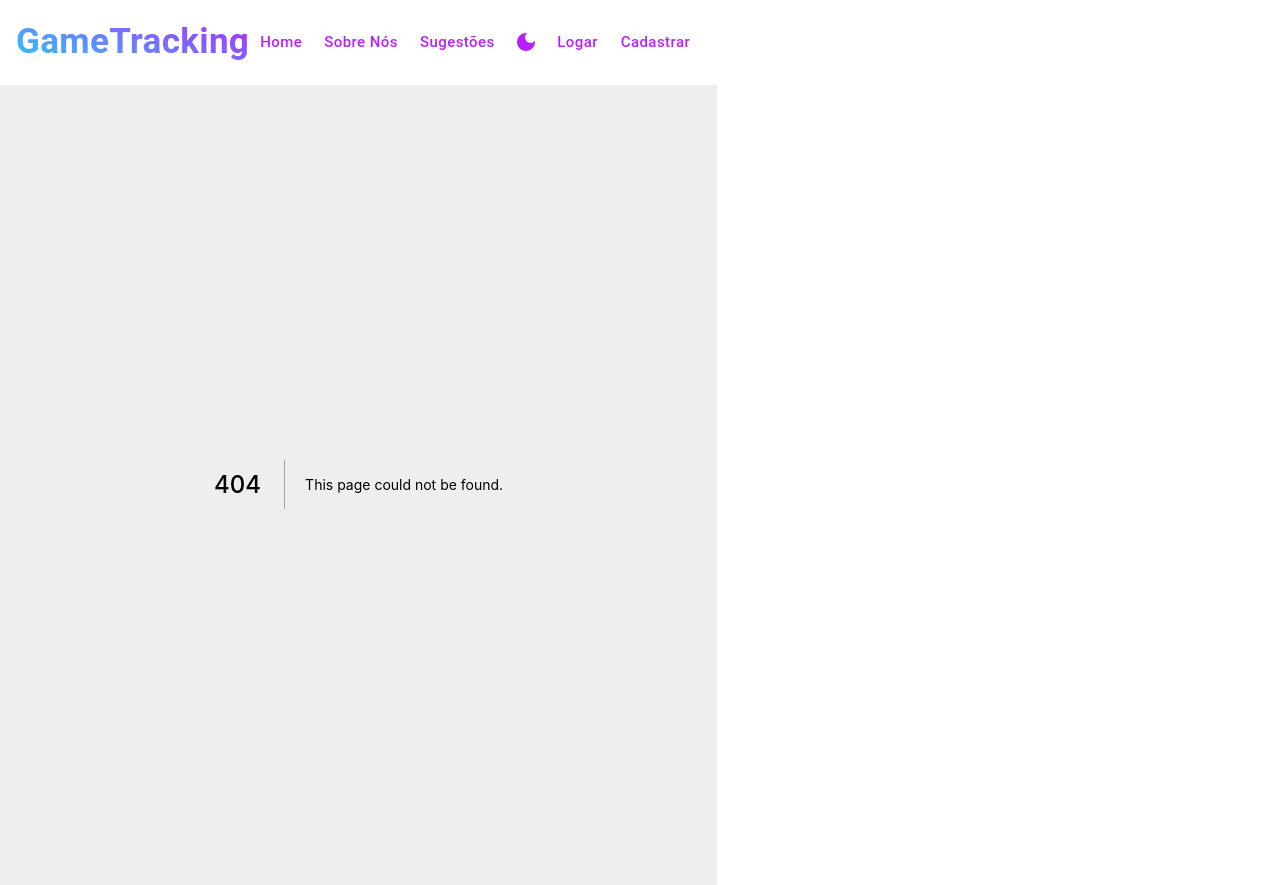
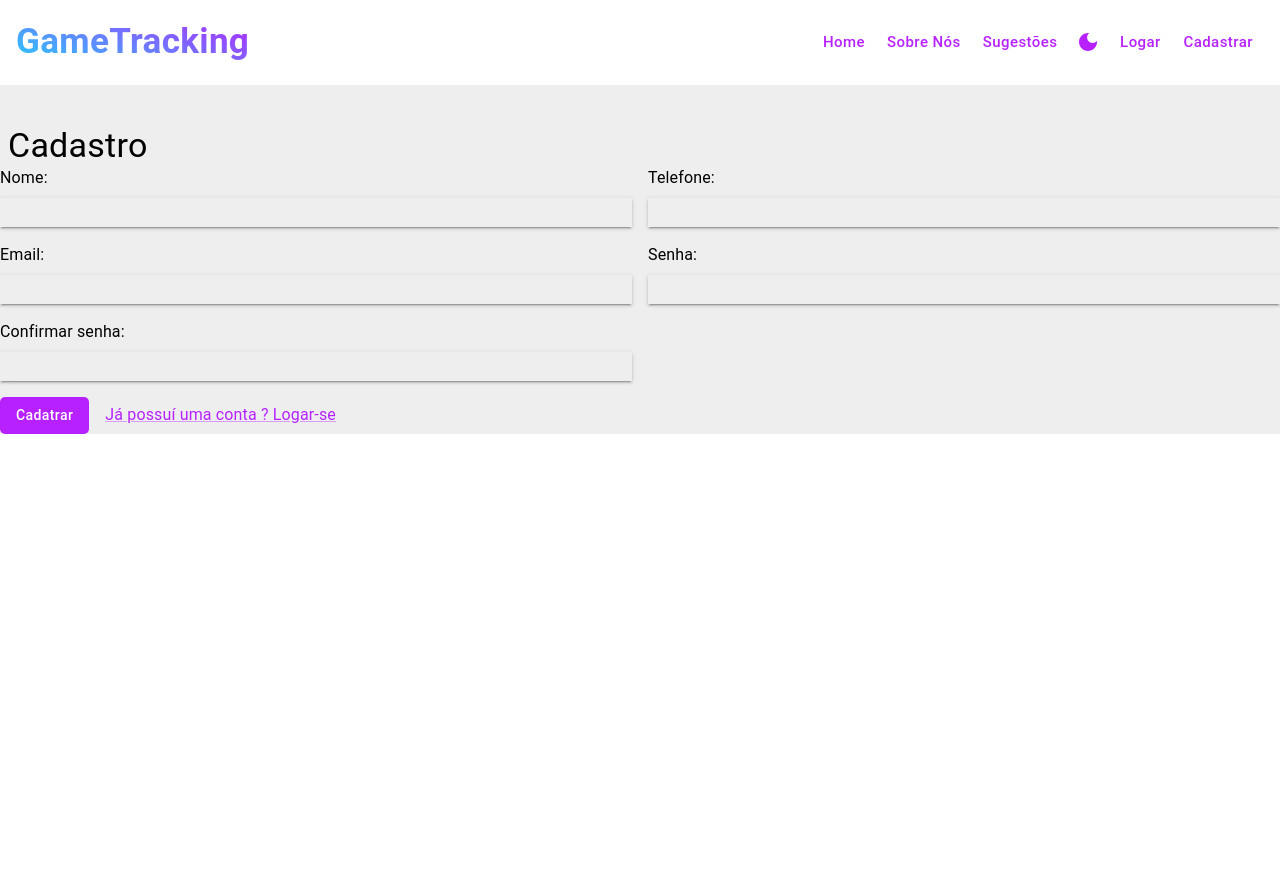
Before and after one commit to MarceloDCastro/Game-Tracking, a Next.js app: page /Cadastro in a window 1280 px wide. Before the commit this address had no page. After the commit the page ends 800 px from the top, so only its background shows below. Built offline with nearby package versions, Linux system fonts and the light colour scheme.

Commit message:
Adicionando telas cadastro, sobre, sugestões, login

```diff
--- /dev/null
+++ b/pages/Cadastro/index.tsx
@@ -0,0 +1,143 @@
+
+
+import { Typography, Grid, TextField, Button, Link } from '@mui/material';
+
+import Box from '@mui/material/Box';
+
+function Cadastro() {
+
+
+  return (
+
+
+    <div className="App">
+
+      <Typography variant="h4" align="left" ml={1} mt={5} >
+        Cadastro
+      </Typography>
+
+      <Grid className="form-container" container spacing={2}>
+
+        <Grid md={6} xs={12} item >
+
+          <Typography variant="body1" align="left" pb={1} >Nome:</Typography>
+
+          <Grid md={12} item >
+            <Box sx={{ boxShadow: 2 }}>
+              <TextField
+                InputProps={{
+                  disableUnderline: true,
+                }}
+                className="entrada"
+                fullWidth={true}
+                size="small"
+                variant="standard"
+              />
+            </Box>
+          </Grid>
+
+        </Grid>
+
+        <Grid md={6} xs={12} item >
+
+          <Typography variant="body1" align="left" pb={1} >Telefone:</Typography>
+
+          <Grid md={12} item >
+            <Box sx={{ boxShadow: 2 }}>
+              <TextField
+                InputProps={{
+                  disableUnderline: true,
+                }}
+                className="entrada"
+                fullWidth={true}
+                size="small"
+                variant="standard"
+              />
+            </Box>
+          </Grid>
+
+        </Grid>
+
+        <Grid md={6} xs={12} item >
+
+          <Typography variant="body1" align="left" pb={1} >Email:</Typography>
+
+          <Grid md={12} item >
+            <Box sx={{ boxShadow: 2 }}>
+              <TextField
+                InputProps={{
+                  disableUnderline: true,
+                }}
+                className="entrada"
+                fullWidth={true}
+                size="small"
+                variant="standard"
+              />
+            </Box>
+          </Grid>
+
+        </Grid>
+
+        <Grid md={6} xs={12} item >
+
+          <Typography variant="body1" align="left" pb={1} >Senha:</Typography>
+
+          <Grid md={12} item >
+            <Box sx={{ boxShadow: 2 }}>
+              <TextField
+                InputProps={{
+                  disableUnderline: true,
+                }}
+                className="entrada"
+                fullWidth={true}
+                size="small"
+                variant="standard"
+              />
+            </Box>
+          </Grid>
+
+        </Grid>
+
+        <Grid md={6} xs={12} item >
+
+          <Typography variant="body1" align="left" pb={1} >Confirmar senha:</Typography>
+
+          <Grid md={12} item >
+            <Box sx={{ boxShadow: 2 }}>
+              <TextField
+                InputProps={{
+                  disableUnderline: true,
+                }}
+                className="entrada"
+                fullWidth={true}
+                size="small"
+                variant="standard"
+              />
+            </Box>
+          </Grid>
+
+        </Grid>
+
+        <Grid md={12} item >
+          <div className="enviar" >
+            <Button variant="contained">Cadatrar</Button>
+            <Link ml={2} href="#" variant="body1">
+              {'Já possuí uma conta ? Logar-se'}
+            </Link>
+          </div>
+        </Grid>
+
+
+      </Grid>
+
+
+
+
+    </div>
+
+  );
+}
+
+
+
+export default Cadastro;
```
Also changed, not shown: pages/Login/index.tsx (added, +83 -0 lines), pages/Sobre/index.tsx (added, +48 -0 lines), pages/Sugestoes/index.tsx (added, +123 -0 lines).
